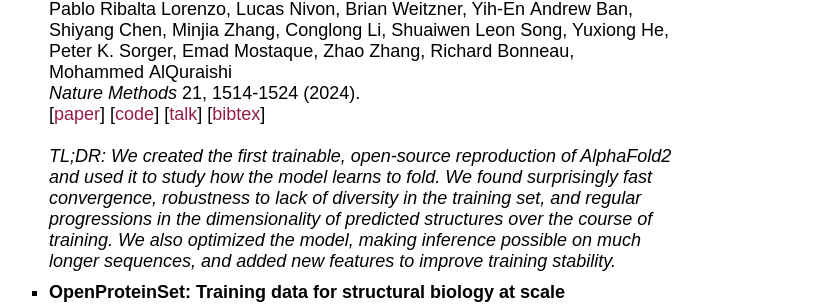
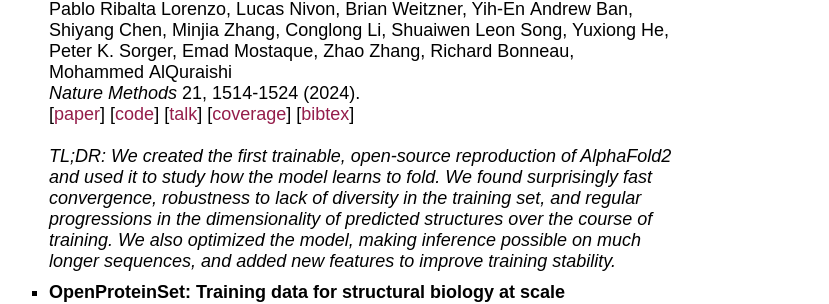
Before and after one commit to gahdritz/gahdritz.github.io, a Jekyll site: the page built from index.html, in a window 1280 px wide and 900 px high, scrolled down 1226 px. Shown: the part 156-460 px from the top of the window, without its empty margins (445-1274 px from the left). Built offline with Jekyll 4.4.1, drawn with Linux system fonts in a browser that asks for light colours; some web fonts are replaced.

Commit message:
Add OpenFold article

```diff
--- a/index.html
+++ b/index.html
@@ -125,6 +125,7 @@
             [<a href="https://www.nature.com/articles/s41592-024-02272-z">paper</a>]
             [<a href="https://www.github.com/aqlaboratory/openfold">code</a>]
             [<a href="https://www.youtube.com/watch?v=W92xVnUMkU0">talk</a>]
+            [<a href="https://www.nature.com/articles/s41587-024-02290-4">coverage</a>]
             [<a href="/bibtex/openfold.bib">bibtex</a>]
             <br>
             <br>
```
